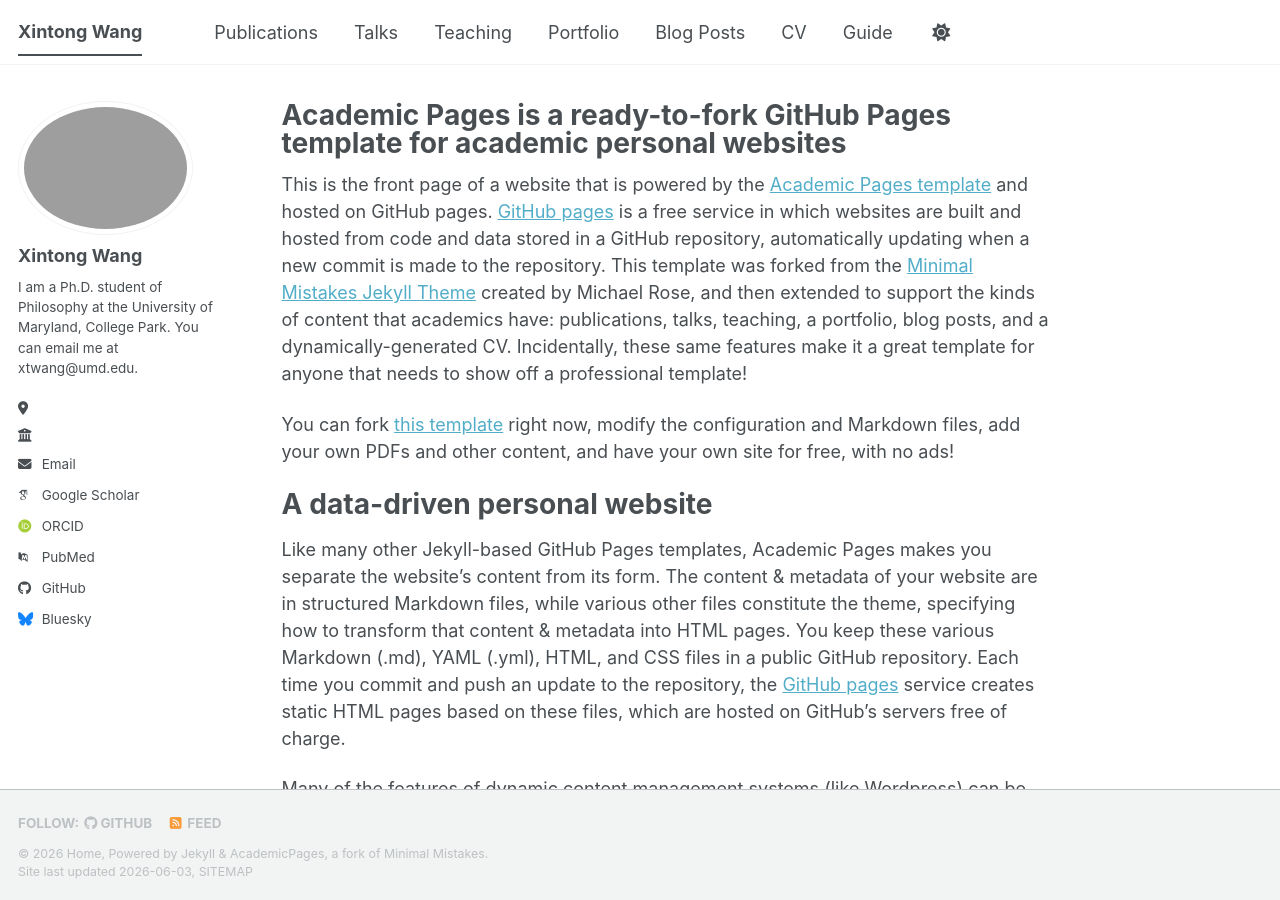
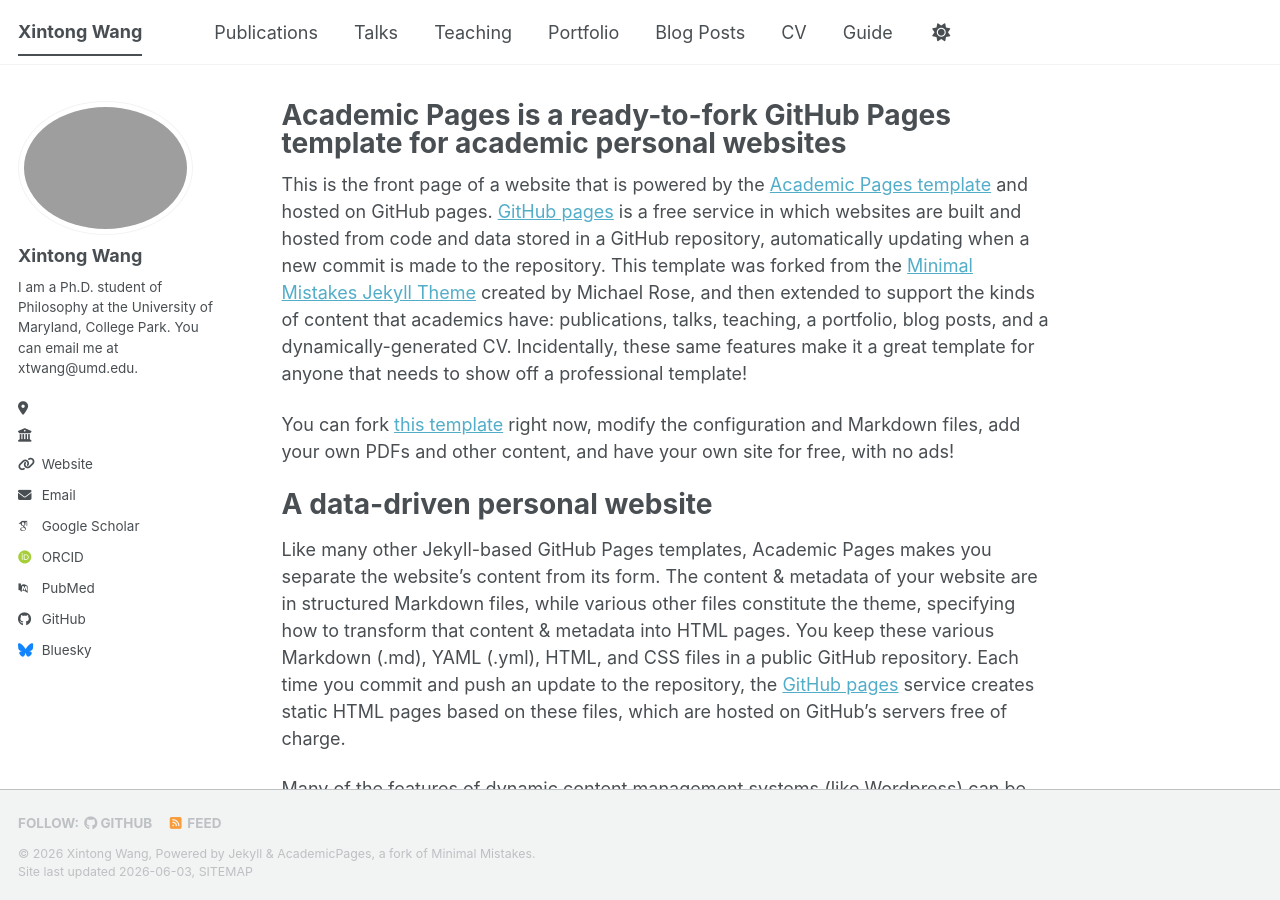
Before and after one commit to wang-xintong/wang-xintong.github.io, a Jekyll site: the page built from _pages/about.md, in a window 1280 px wide and 900 px high. Built offline with Jekyll 4.4.1, drawn with Linux system fonts in a browser that asks for light colours; some web fonts are replaced; a script bundle is joined from its source files by our own code; library files that are not in the unit come from our copies; part of the change alters nothing that is shown.

Commit message:
Update _config.yml

```diff
--- a/_config.yml
+++ b/_config.yml
@@ -11,8 +11,8 @@ locale                   : "en-US"
 site_theme               : "default" # The available themes options are "default", "air", "sunrise", "mint", "dirt" and "contrast"
 title                    : "Xintong Wang"
 title_separator          : "-"
-name                     : &name "Home"
-description              : &description "PhD Student in Philosophy"   # Update this with a general description of your site, this is the default if not overridden by a page
+name                     : &name "Xintong Wang"
+description              : &description "Academic website of Xintong Wang"   # Update this with a general description of your site, this is the default if not overridden by a page
 url                      : https://wang-xintong.github.io # The base hostname & protocol for your site e.g. "https://[your GitHub username].github.io",
                                                            # or if you already have some other page hosted on Github then use "https://[your GitHub username].github.io/[Your Repo Name]"
 baseurl                  : "" # the subpath of your site, e.g. "/blog"
@@ -29,13 +29,13 @@ author:
   bio              : "I am a Ph.D. student of Philosophy at the University of Maryland, College Park. You can email me at xtwang@umd.edu."
   location         : ""
   employer         : ""
-  uri              : # URL
+  uri              : "https://philpeople.org/profiles/xintong-wang-1" # URL
   email            : "xtwang@umd.edu"
 
   # Academic websites
   academia         : # URL
   arxiv            : # URL - Update with the correct link to your profile
-  googlescholar    : "https://scholar.google.com/citations?user=PS_CX0AAAAAJ"
+  googlescholar    : ""
   inspire-hep      : # URL
   impactstory      : # URL
   orcid            : ""
```
